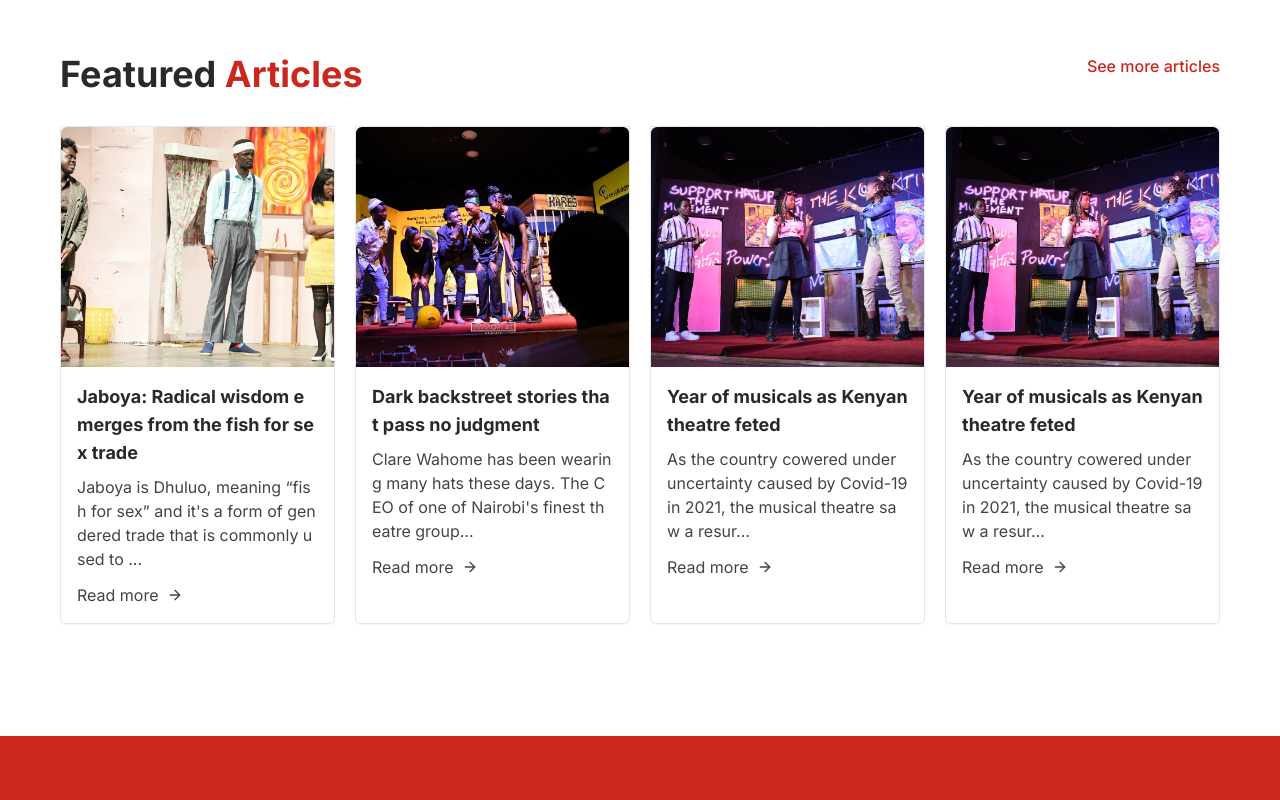
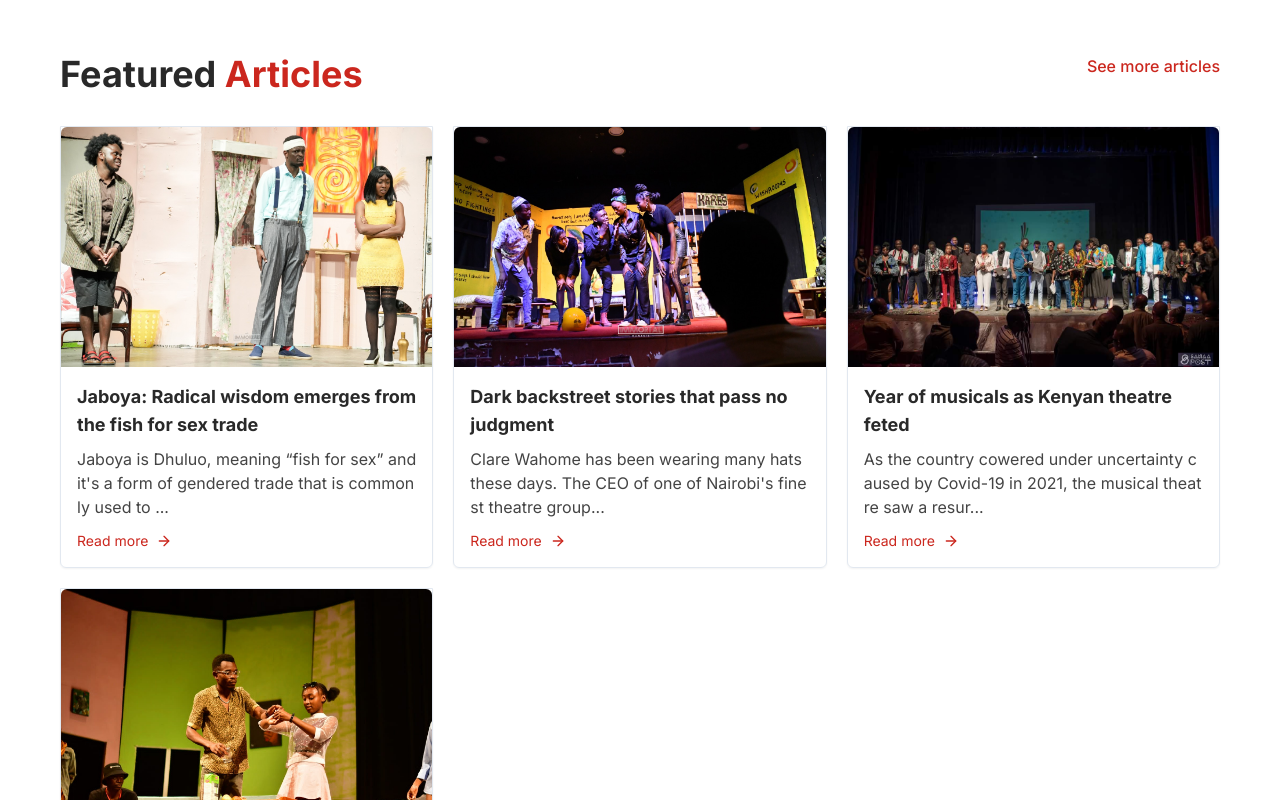
Before and after one commit to tomito26/millaz, a Next.js app: page / in a window 1280 px wide. Shown: the part 4320-5120 px from the top of the page. Built offline with nearby package versions, Linux system fonts and the light colour scheme.

Commit message:
style: modified the links on the article

```diff
--- a/components/Home.tsx
+++ b/components/Home.tsx
@@ -1,5 +1,6 @@
 "use client";
 import {
+  articles,
   galleries,
   our_services,
   productions,
@@ -15,32 +16,6 @@ import { Autoplay, EffectFade, Navigation, Pagination } from "swiper/modules";
 import { Swiper, SwiperSlide } from "swiper/react";
 
 const Home = () => {
-  const articles = [
-    {
-      id: "1",
-      title: "Jaboya: Radical wisdom emerges from the fish for sex trade",
-      blog_content: `Jaboya is Dhuluo, meaning “fish for sex” and it's a form of gendered trade that is commonly used to describe what happens every day when the fisherman at Lake Victoria come back to land and find scores of women waiting to sell themselves for fish.“It's a function of poverty and lack of choices,” the "BD Life" is told by Kathy Tate-Bradish, an HIV educator who works in Western Kenya. “It's the major factor resulting in the counties along the lake having the highest prevalence of HIV in Kenya,” she adds.To best understand the meaning of Jaboya, one needed to be at Kenya National Theatre recently to watch Millaz Players’ performance of Jaboya. Scripted by Emmanuel Chindia, the play captured the vibrant, sensual energy that swells the shore every time men come in with their catch of the day. That's when women scramble to be first in line since the transactions involve both money and fish for sex freely exchanged.`,
-      image: "/assets/HDNJ6031.JPG",
-    },
-    {
-      id: "2",
-      title: "Dark backstreet stories that pass no judgment",
-      blog_content: `Clare Wahome has been wearing many hats these days. The CEO of one of Nairobi's finest theatre groups, Millaz Productions, is also an actress in her own right. She is currently in rehearsal to co-star with Ben Tekee in Fred Mbogo's gripping drama, ' 'The Dead need no Shoes' which is coming to Kenya National Theatre on May 26.Scripted by Emmanuel Chindla and Saumu Kombo who also directed the play, Clare played Sarah, a young lawyer in mourning with her friends over the tragic demise of her former lover, Justin (Ken Aswani). Their meeting ground is Kares bar where Sarah refuses drinks while her banker friend Ude (Terry Munyeria) chooses to drown her grief by drinking vodka as if it were water. She’s advised against her indulgence by Freddie (Francis Ouma) who we discover late in the play has been having a covert romantic rendezvous that he's been keeping under wraps even among his bar friends.`,
-      image: "/assets/CGPA1495.JPG",
-    },
-    {
-      id: "3",
-      title: "Year of musicals as Kenyan theatre feted",
-      blog_content: `As the country cowered under uncertainty caused by Covid-19 in 2021, the musical theatre saw a resurgence as seen in this years Kenya Theatre Awards.The Awards held on Thursday saw KCA University's Simba Bazenga emerge as the Best Production, fighting for honours with another musical, Subira.`,
-      image: "/assets/AUGE8862.JPG",
-    },
-    {
-      id: "3",
-      title: "Year of musicals as Kenyan theatre feted",
-      blog_content: `As the country cowered under uncertainty caused by Covid-19 in 2021, the musical theatre saw a resurgence as seen in this years Kenya Theatre Awards.The Awards held on Thursday saw KCA University's Simba Bazenga emerge as the Best Production, fighting for honours with another musical, Subira.`,
-      image: "/assets/AUGE8862.JPG",
-    },
-  ];
 
   return (
     <div className="w-full">
@@ -292,8 +267,8 @@ const Home = () => {
             See more articles
           </Link>
         </div>
-        <div className="grid grid-cols-1 md:grid-cols-4 gap-5">
-          {articles.map((article) => (
+        <div className="grid grid-cols-1  lg:grid-cols-3 2xl:grid-cols-4 gap-5">
+          {articles.slice(0,4).map((article) => (
             <div
               key={article.id}
               className=" w-full border rounded-b-md shadow-sm"
@@ -307,7 +282,7 @@ const Home = () => {
                 />
               </div>
               <div className="px-4 py-4">
-                <h3 className="text-lg text-monochrome font-bold break-all">
+                <h3 className="text-lg text-monochrome font-bold">
                   {article && article.title.length > 60
                     ? `${article.title.substring(0, 60)}...`
                     : article.title}
@@ -317,10 +292,12 @@ const Home = () => {
                     ? `${article.blog_content.substring(0, 100)}...`
                     : ""}
                 </p>
-                <button className="flex text-sm md:text-base text-tundora gap-2 items-center mt-3">
+                <Link href={article.article_url}>
+                <button className="flex text-sm hover:underline  text-warning-dark gap-2 items-center mt-3">
                   Read more
-                <ArrowRight className="h-4 w-4"/>
+                <ArrowRight className="h-4 w-4 stroke-warning-dark"/>
                 </button>
+                </Link>
               </div>
             </div>
           ))}
--- a/components/about.tsx/about.tsx
+++ b/components/about.tsx/about.tsx
@@ -21,7 +21,7 @@ const About = () => {
         className="flex items-center md:px-[60px] xl:px-[80px] 2xl:px-[100px] 3xl:px-[160px] px-4"
       >
         <div>
-          <h1 className="text-3xl md:text-5xl font-bold text-white mb-6">About</h1>
+          <h1 className="text-3xl md:text-5xl font-bold text-white mb-6">About Us</h1>
           <p className="max-w-3xl text-white text-sm md:text-base">
             We are proud to be part of the vibrant Nairobi theatre scene,
             bringing world-class productions to the Kenya National Theatre and
--- a/components/articles/articles.tsx
+++ b/components/articles/articles.tsx
@@ -57,7 +57,7 @@ const Articles = () => {
                     : ""}
                 </p>
                 <Link href={article.article_url}>
-                  <button className="flex text-sm  text-warning-dark gap-2 items-center mt-3">
+                  <button className="flex text-sm hover:underline text-warning-dark gap-2 items-center mt-3">
                     Read more
                     <ArrowRight className="h-4 w-4 stroke-warning-dark" />
                   </button>
```
